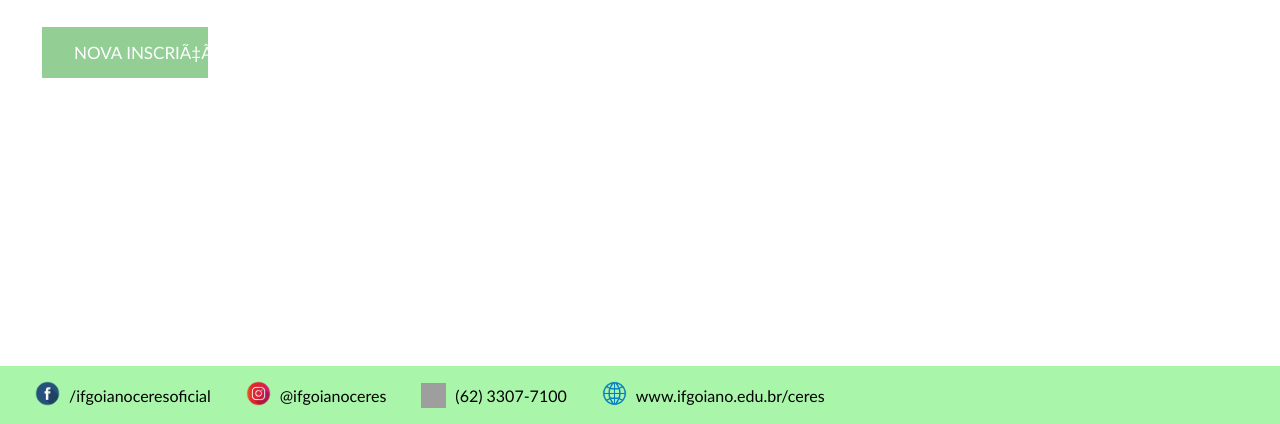
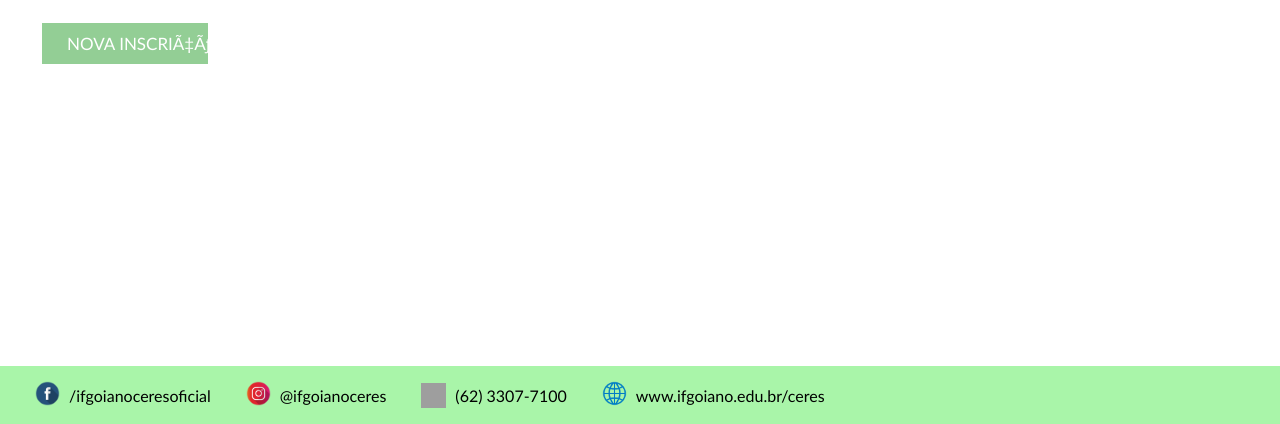
Before and after one commit to thaliasantana/egressos, a PHP site: page / in a window 1280 px wide. Shown: the part 376-800 px from the top of the page. Run offline with PHP 8.4, Linux system fonts and the light colour scheme; grey boxes are pictures that could not be loaded.

Commit message:
Melhorias CSS

```diff
--- a/Ianka/index.html
+++ b/Ianka/index.html
@@ -20,8 +20,8 @@
   </header>
   <body>
       <section class="container" align="left">
-		<label> Inscrição realizada com sucesso! </label> <br><br>
-		<input type = "button" value ="NOVA INSCRIÇÃO" class="button"/>
+		<label> Inscrição realizada com sucesso! </label> <br>
+		<input type="button" value="NOVA INSCRIÇÃO" class="button"/>
       </section>
 
       <div class="footer">
--- a/Ianka/src/css/style.css
+++ b/Ianka/src/css/style.css
@@ -11,6 +11,7 @@ body{
 	flex-direction: column; /*Defini a direção dos item do display, que seram em columas, repare que tudo que esta dentro da section esta em coluna*/
 	justify-content: center; /*Alinha tudo no centro da section e em columa como foi definido a cima*/
 	align-items: left; /*defini o alinhamento dos itens da section*/
+	/*padding: 0px 40px; */
 	margin-left: 40px;
 	float: left;
 }
@@ -20,7 +21,7 @@ body{
 	font-family: Calibri;
     border: none;
     color: white;
-    padding: 15px 32px;
+    padding: 10px 25px;
     text-align: center;
     text-decoration: none;
 	margin: 4px 2px;
```
